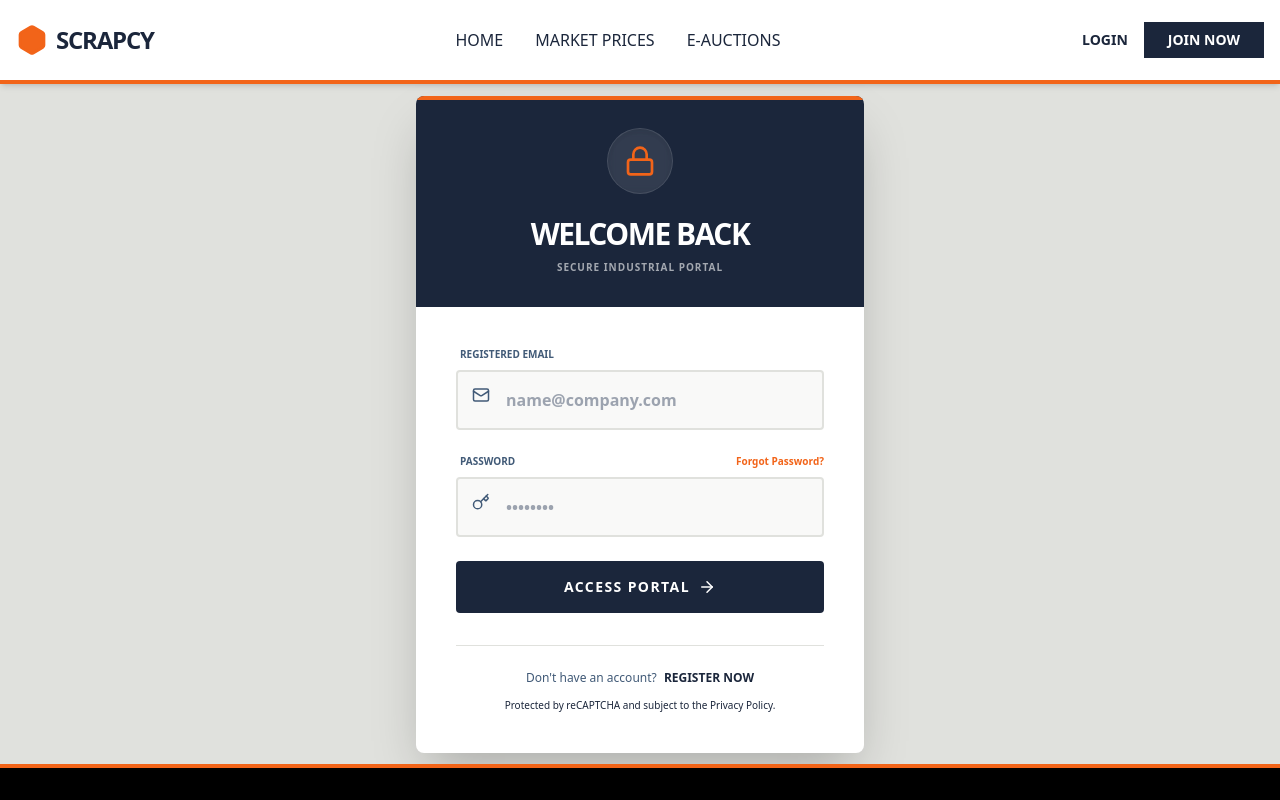
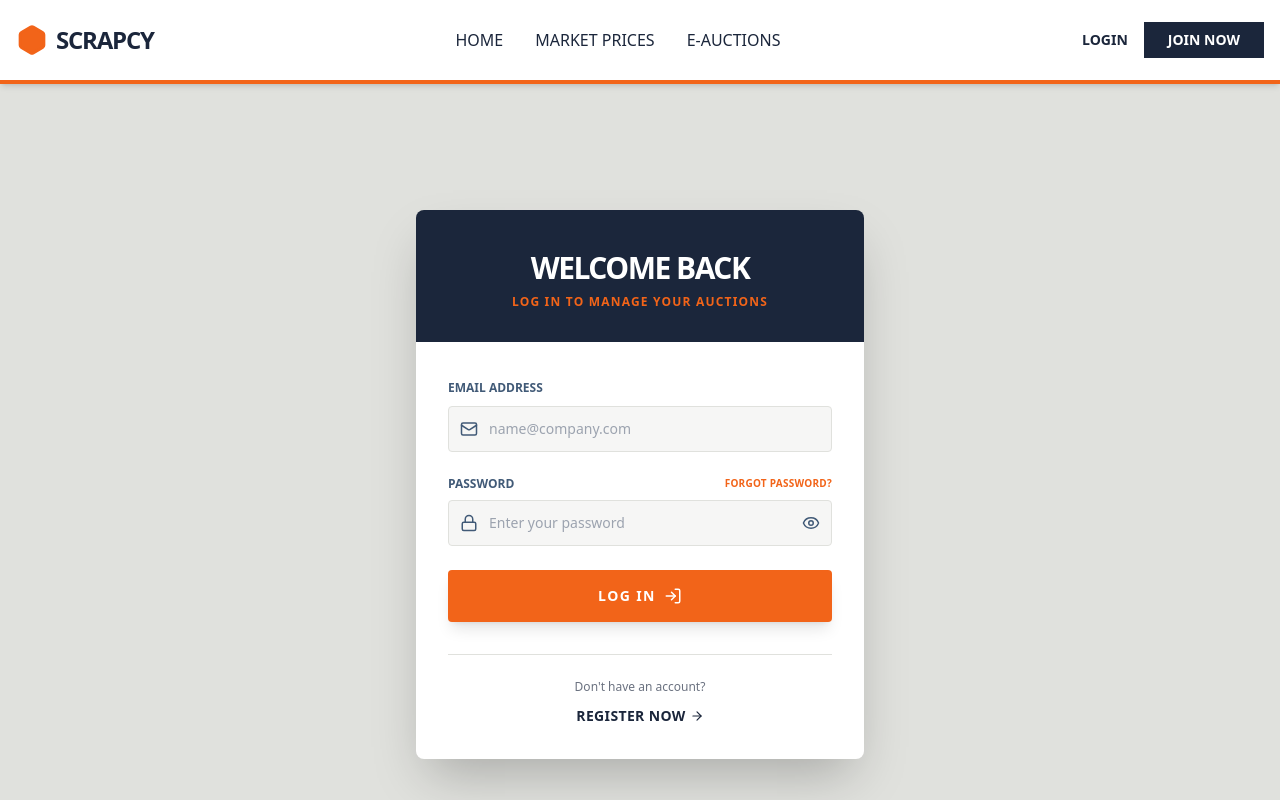
Before and after one commit to nilesh94/scrapcy-frontend, a React (Create React App) app: page /login in a window 1280 px wide. Shown: the top 800 px of the page. Built offline with nearby package versions, Linux system fonts and the light colour scheme.

Commit message:
Update Login.js

```diff
--- a/src/pages/Login.js
+++ b/src/pages/Login.js
@@ -1,123 +1,159 @@
 import React, { useState } from 'react';
-import { Link, useNavigate } from 'react-router-dom';
-import { Lock, ArrowRight, Mail, Key } from 'lucide-react';
+import axios from 'axios';
+import { useNavigate, Link } from 'react-router-dom';
+import { Mail, Lock, Eye, EyeOff, LogIn, XCircle, ArrowRight } from 'lucide-react';
 
 const Login = () => {
   const navigate = useNavigate();
+
+  // State
   const [formData, setFormData] = useState({ email: '', password: '' });
-  const [isLoading, setIsLoading] = useState(false);
+  const [showPassword, setShowPassword] = useState(false);
+  const [loading, setLoading] = useState(false);
+  const [error, setError] = useState('');
 
   const handleChange = (e) => {
     setFormData({ ...formData, [e.target.name]: e.target.value });
+    if (error) setError(''); // Clear error when user types
   };
 
-  const handleLogin = (e) => {
+  const handleSubmit = async (e) => {
     e.preventDefault();
-    setIsLoading(true);
+    setLoading(true);
+    setError('');
 
-    // --- SIMULATING BACKEND RESPONSE ---
-    // In a real app, you send formData to API.
-    // The API returns the user object with a 'role' or 'privileges'.
-    setTimeout(() => {
-      setIsLoading(false);
+    try {
+      const response = await axios.post(
+        'https://scrapcy-backend-new-1.onrender.com/users/login',
+        formData,
+        { headers: { 'Content-Type': 'application/json' } }
+      );
 
-      // DEMO LOGIC:
-      // If email contains 'admin', treat as Company. Otherwise, Bidder.
-      if (formData.email.includes('admin')) {
-        console.log("Backend identified user as: COMPANY");
-        navigate('/company/dashboard');
+      console.log("Login Success:", response.data);
+
+      // 1. Store Token & User Data
+      localStorage.setItem('token', response.data.access_token);
+      localStorage.setItem('user', JSON.stringify(response.data.user));
+
+      // 2. Redirect based on Role
+      // Backend returns role as 'seller' or 'user' (user = bidder)
+      const userRole = response.data.user.role;
+
+      if (userRole === 'seller') {
+        navigate('/company-dashboard');
       } else {
-        console.log("Backend identified user as: BIDDER");
-        navigate('/');
+        navigate('/bidder-dashboard');
       }
-    }, 1500);
+
+    } catch (err) {
+      console.error("Login Error:", err);
+      // Handle 403 (Invalid Creds) or 500 (Server Error)
+      const msg = err.response?.data?.detail || "Login failed. Please check your email and password.";
+      setError(msg);
+    } finally {
+      setLoading(false);
+    }
   };
 
   return (
-    <div className="min-h-[85vh] flex items-center justify-center px-4 bg-platinum">
-      <div className="max-w-md w-full bg-white shadow-2xl overflow-hidden rounded-lg">
+    <div className="min-h-screen bg-platinum flex items-center justify-center px-4">
+      <div className="max-w-md w-full bg-white shadow-2xl rounded-lg overflow-hidden border-t-8 border-navy">
 
-        {/* HEADER SECTION */}
-        <div className="bg-navy p-8 text-center text-white relative overflow-hidden">
-          <div className="absolute top-0 left-0 w-full h-1 bg-orange"></div>
-
-          {/* Decorative Circle */}
-          <div className="inline-block p-4 bg-white/10 rounded-full mb-4 backdrop-blur-sm border border-white/10 shadow-inner">
-            <Lock className="text-orange" size={32} />
-          </div>
-
+        {/* Header */}
+        <div className="bg-navy p-8 text-center text-white">
           <h2 className="text-3xl font-black uppercase tracking-tighter">Welcome Back</h2>
-          <p className="text-white/60 font-bold text-[10px] uppercase tracking-widest mt-2">
-            Secure Industrial Portal
+          <p className="text-orange text-xs font-bold tracking-widest mt-2 uppercase">
+            Log in to manage your auctions
           </p>
         </div>
 
-        {/* LOGIN FORM */}
-        <div className="p-10">
-          <form onSubmit={handleLogin} className="space-y-6">
+        <div className="p-8">
+
+          {/* Error Banner */}
+          {error && (
+            <div className="mb-6 p-3 bg-red-100 border-l-4 border-red-500 text-red-700 text-sm font-bold flex items-center gap-2 animate-fadeIn">
+              <XCircle size={18} />
+              {error}
+            </div>
+          )}
+
+          <form onSubmit={handleSubmit} className="space-y-6">
 
             {/* Email Field */}
-            <div className="relative">
-              <label className="block text-[10px] font-black uppercase mb-2 text-steel ml-1">
-                Registered Email
-              </label>
-              <div className="relative">
-                <Mail className="absolute left-4 top-4 text-steel" size={18} />
+            <div className="space-y-2">
+              <label className="text-xs font-black uppercase text-steel">Email Address</label>
+              <div className="relative group">
+                <Mail className="absolute left-3 top-3.5 text-steel group-focus-within:text-navy transition-colors" size={18} />
                 <input
+                  name="email"
                   type="email"
-                  name="email"
+                  required
                   value={formData.email}
                   onChange={handleChange}
-                  className="w-full pl-12 p-4 bg-platinum/20 border-2 border-platinum focus:border-navy outline-none transition font-bold text-navy rounded"
                   placeholder="name@company.com"
-                  required
+                  className="w-full pl-10 p-3 bg-platinum/30 border border-platinum rounded text-sm font-medium focus:border-navy focus:bg-white outline-none transition-all"
                 />
               </div>
             </div>
 
             {/* Password Field */}
-            <div>
-              <div className="flex justify-between items-center mb-2 ml-1">
-                <label className="block text-[10px] font-black uppercase text-steel">Password</label>
-                <a href="#" className="text-[10px] font-bold text-orange hover:text-navy transition-colors">Forgot Password?</a>
+            <div className="space-y-2">
+              <div className="flex justify-between items-center">
+                <label className="text-xs font-black uppercase text-steel">Password</label>
+                <a href="#" className="text-[10px] font-bold text-orange hover:text-navy uppercase tracking-wide">Forgot Password?</a>
               </div>
-              <div className="relative">
-                <Key className="absolute left-4 top-4 text-steel" size={18} />
+              <div className="relative group">
+                <Lock className="absolute left-3 top-3.5 text-steel group-focus-within:text-navy transition-colors" size={18} />
                 <input
-                  type="password"
                   name="password"
+                  type={showPassword ? "text" : "password"}
+                  required
                   value={formData.password}
                   onChange={handleChange}
-                  className="w-full pl-12 p-4 bg-platinum/20 border-2 border-platinum focus:border-navy outline-none transition font-bold text-navy rounded"
-                  placeholder="••••••••"
-                  required
+                  placeholder="Enter your password"
+                  className="w-full pl-10 pr-10 p-3 bg-platinum/30 border border-platinum rounded text-sm font-medium focus:border-navy focus:bg-white outline-none transition-all"
                 />
+                <button
+                  type="button"
+                  onClick={() => setShowPassword(!showPassword)}
+                  className="absolute right-3 top-3.5 text-steel hover:text-navy"
+                >
+                  {showPassword ? <EyeOff size={18}/> : <Eye size={18}/>}
+                </button>
               </div>
             </div>
 
             {/* Submit Button */}
             <button
               type="submit"
-              disabled={isLoading}
-              className="w-full bg-navy text-white py-4 font-black uppercase text-sm tracking-widest flex items-center justify-center gap-2 hover:bg-orange hover:shadow-lg transition-all disabled:opacity-70 disabled:cursor-not-allowed rounded"
+              disabled={loading}
+              className={`w-full py-4 font-black uppercase text-sm tracking-widest rounded shadow-lg transition-all duration-300 flex items-center justify-center gap-2
+                ${loading
+                  ? 'bg-gray-300 text-gray-500 cursor-not-allowed'
+                  : 'bg-orange text-white hover:bg-navy hover:shadow-xl'
+                }`}
             >
-              {isLoading ? (
-                <span className="animate-pulse">Authenticating...</span>
+              {loading ? (
+                'Logging in...'
               ) : (
-                <>Access Portal <ArrowRight size={18} /></>
+                <>
+                  Log In <LogIn size={18} />
+                </>
               )}
             </button>
           </form>
 
-          {/* FOOTER LINKS */}
-          <div className="mt-8 pt-6 border-t border-platinum text-center space-y-3">
-            <p className="text-xs text-steel font-medium">
-              Don't have an account? <Link to="/register" className="text-navy font-black hover:text-orange transition uppercase ml-1">Register Now</Link>
-            </p>
-            <p className="text-[10px] text-platinum-dark/60">
-              Protected by reCAPTCHA and subject to the Privacy Policy.
-            </p>
+          {/* Footer / Register Link */}
+          <div className="mt-8 text-center border-t border-platinum pt-6">
+            <p className="text-xs font-medium text-gray-500 mb-2">Don't have an account?</p>
+            <Link
+              to="/register"
+              className="inline-flex items-center gap-1 text-sm font-black text-navy hover:text-orange transition-colors uppercase tracking-wide"
+            >
+              Register Now <ArrowRight size={14} />
+            </Link>
           </div>
+
         </div>
       </div>
     </div>
```
